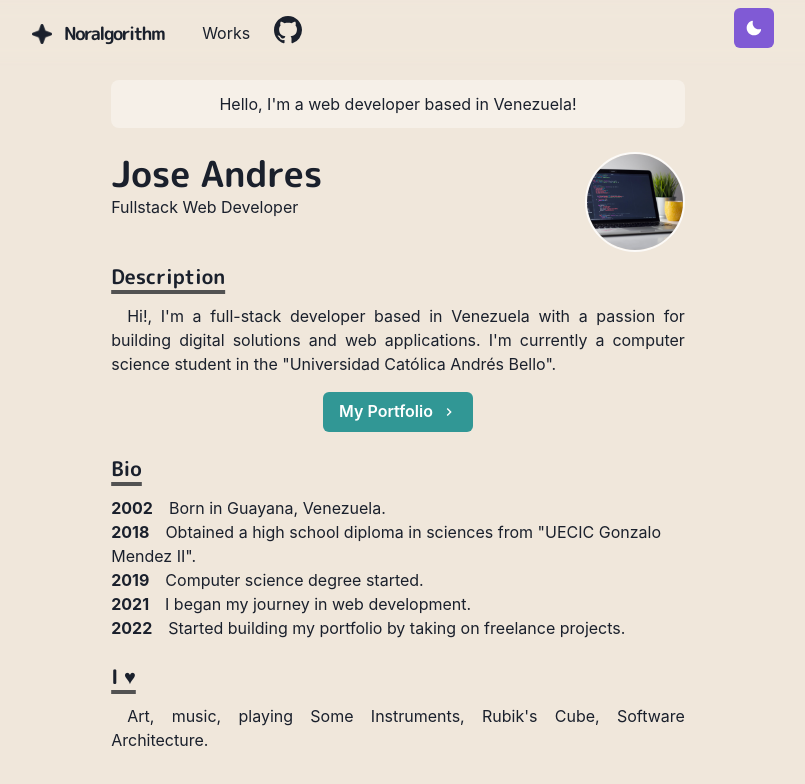
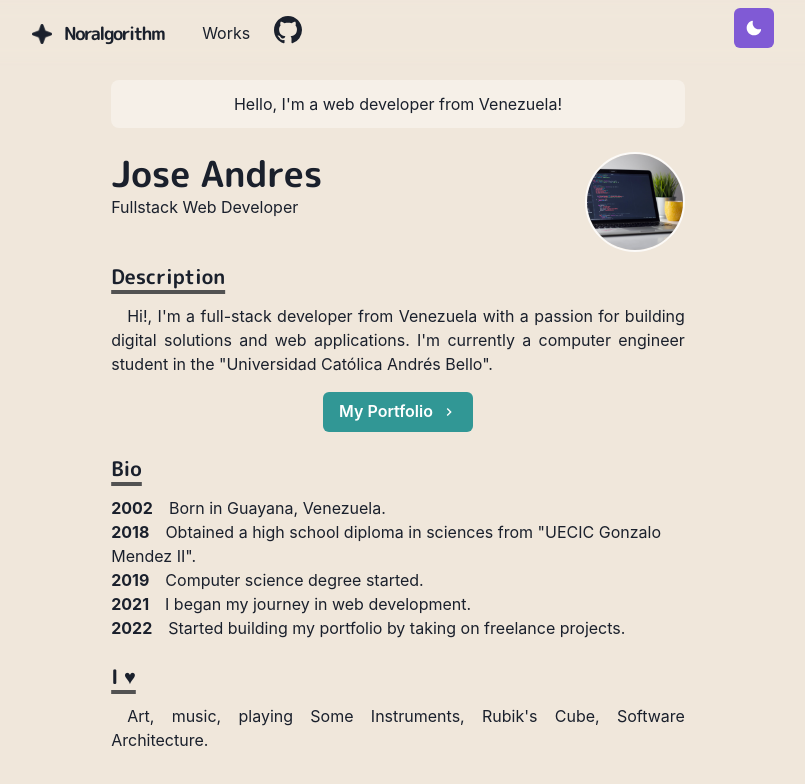
Before and after one commit to Noralgorithm/noralgorithm-portfolio, a Next.js app: page / in a window 1280 px wide. Shown: the top 784 px of the page, without its empty margins (242-1047 px from the left). Built offline with nearby package versions, Linux system fonts and the light colour scheme.

Commit message:
Update index.js

```diff
--- a/pages/index.js
+++ b/pages/index.js
@@ -24,7 +24,7 @@ const Page = () => {
           mb={6}
           align="center"
         >
-          Hello, I&apos;m a web developer based in Venezuela!
+          Hello, I&apos;m a web developer from Venezuela!
         </Box>
         <Box display={{ md: 'flex' }}>
           <Box flexGrow={1}>
@@ -57,9 +57,9 @@ const Page = () => {
           </Heading>
           <Paragraph>
             {' '}
-            Hi!, I&apos;m a full-stack developer based in Venezuela with a
+            Hi!, I&apos;m a full-stack developer from Venezuela with a
             passion for building digital solutions and web applications.
-            I&apos;m currently a computer science student in the
+            I&apos;m currently a computer engineer student in the
             &quot;Universidad Católica Andrés Bello&quot;.
           </Paragraph>
           <Box align="center" my={4}>
```
